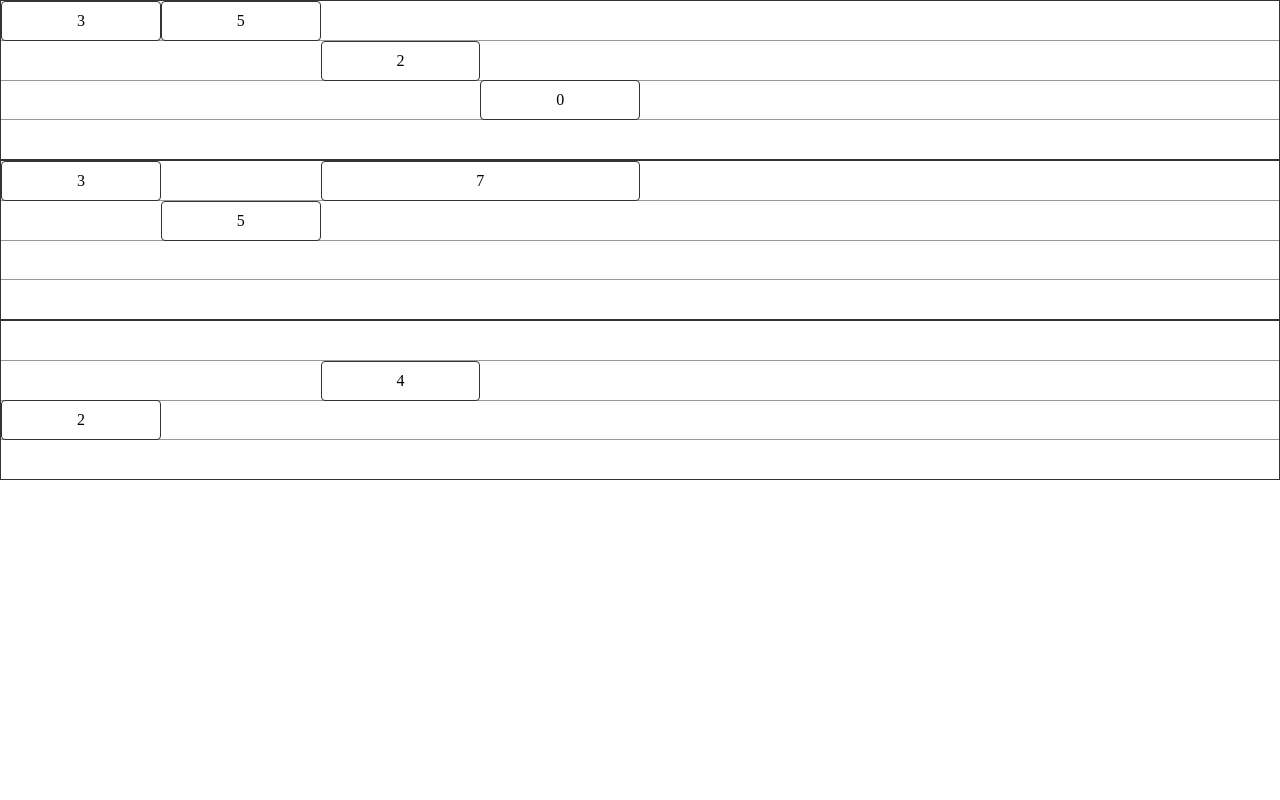
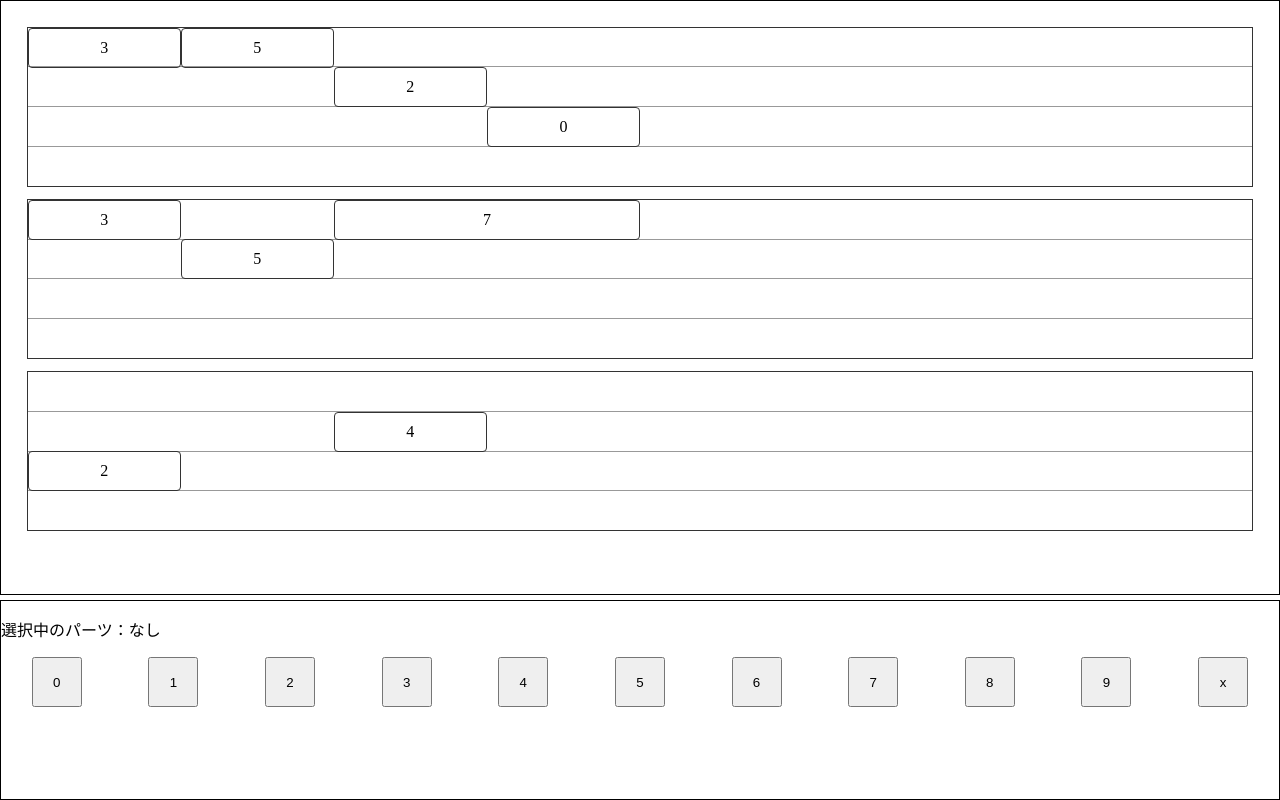
Before and after one commit to rutohe/bass_dojo, a React (Vite) app: page /create in a window 1280 px wide. Built offline with nearby package versions, Linux system fonts and the light colour scheme.

Commit message:
編集関連追加

```diff
--- /dev/null
+++ b/src/components/EditParts.tsx
@@ -0,0 +1,32 @@
+import { Box } from "@mui/material"
+import { parts } from "../types/parts"
+interface Props {
+  part: string;
+  setPart: React.Dispatch<React.SetStateAction<string>>;
+}
+function EditParts({part,setPart}:Props) {
+    return(
+        <Box sx={{width:'100%',height:'25%',border:'1px solid black',}}>
+            <p>選択中のパーツ：{(part) ? part : 'なし'}</p>
+            <Box sx={{
+                    display: "flex",
+                    flexDirection:'row',
+                    justifyContent:'space-around',
+                    alignItems:'center',
+                    gap:'5px',
+
+            }}>
+                {parts.map((item)=>{
+                    return <button
+                        onClick={()=>{setPart(item)}}
+                        style={{width:'50px',height:'50px'}}
+                    >
+                        {item}
+                    </button>
+                })}
+            </Box>
+        </Box>
+    )
+}
+
+export default EditParts
--- a/src/components/MeasureComponent.module.css
+++ b/src/components/MeasureComponent.module.css
@@ -8,6 +8,8 @@
 
   border: 1px solid #333;
   box-sizing: border-box;
+
+  margin-bottom: 1%;
 }
 
 .measureColumn {
--- a/src/components/TabComponent.tsx
+++ b/src/components/TabComponent.tsx
@@ -1,3 +1,4 @@
+import { useState } from "react";
 import type { Measure } from "../types/create"
 import MeasureComponent from "./MeasureComponent";
 import { Box } from "@mui/material";
@@ -7,9 +8,9 @@ interface TabProps{
 }
 
 function TabComponent({measures,strings}:TabProps) {
-      console.log("measures:", measures);
+    console.log("measures:", measures);
     return(
-        <Box>
+        <Box sx={{overflowY:'scroll',width:'100%',flex:'1',padding:'2%',boxSizing:'border-box',border:'1px solid black',}}>
             {measures.map((measure,index)=>{
                 return <MeasureComponent
                     key={`measure_${index}`}
--- a/src/mock/tabpost.ts
+++ b/src/mock/tabpost.ts
@@ -12,12 +12,14 @@ export const mockTabPosts: TabPost[] = [
         {
           notes: [
             {
+              id:'0',
               start: 0,
               string: 1,
               fret: 3,
               length: 4,
             },
             {
+              id:'0',
               start: 4,
               string: 1,
               fret: 5,
@@ -39,12 +41,14 @@ export const mockTabPosts: TabPost[] = [
         {
           notes: [
             {
+              id:'0',
               start: 0,
               string: 2,
               fret: 3,
               length: 4,
             },
             {
+              id:'0',
               start: 4,
               string: 2,
               fret: 5,
--- a/src/pages/Create.tsx
+++ b/src/pages/Create.tsx
@@ -1,5 +1,6 @@
 import { useState } from "react"
 import TabComponent from "../components/TabComponent"
+import EditParts from "../components/EditParts"
 import type { Tab } from "../types/create"
 
 interface CreateProps{
@@ -8,16 +9,21 @@ interface CreateProps{
 
 function Create ({tab}:CreateProps){
     const [strings,setStrings] = useState<number>(4)
+    const [part,setPart] = useState<string>('');
 
     return(
-        <>
+        <div style={{width:'100%',height:'100%',display:"flex",flexDirection:'column',justifyContent:'center',alignItems:'center',gap:'5px'}}>
             {/* 譜面表示するコンポーネント */}
             <TabComponent
                 measures={tab.measures}
                 strings={strings}
             />
             {/* 編集用のボタンエリアとか */}
-        </>
+            <EditParts
+                part={part}
+                setPart={setPart}
+            />
+        </div>
     )
 }
 export default Create
--- /dev/null
+++ b/src/types/parts.ts
@@ -0,0 +1,13 @@
+export const parts = [
+  "0",
+  "1",
+  "2",
+  "3",
+  "4",
+  "5",
+  "6",
+  "7",
+  "8",
+  "9",
+  "x",
+];
```
